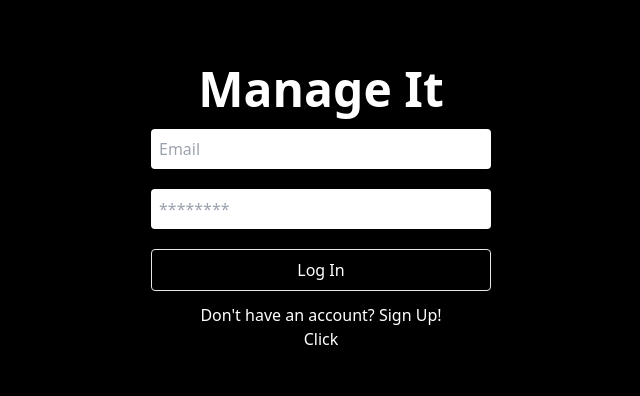
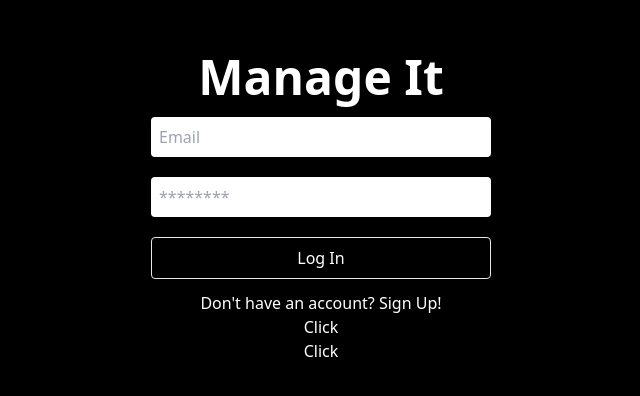
Before and after one commit to DavidJoao/cutz, a Next.js app: page /login in a window 1280 px wide. Shown: the part 192-588 px from the top of the page, without its empty margins (319-959 px from the left). Built offline with nearby package versions, Linux system fonts and the light colour scheme; no server answers.

Commit message:
ADDED Logout button to login page for testing

```diff
--- a/src/app/login/page.js
+++ b/src/app/login/page.js
@@ -33,6 +33,9 @@ const Login = () => {
       <button onClick={() => {
         logSession().then(res => console.log(res))
       }}>Click</button>
+      <button onClick={() => {
+        logoutUser().then(res => console.log(res))
+      }}>Click</button>
     </div>
   )
 }
```
